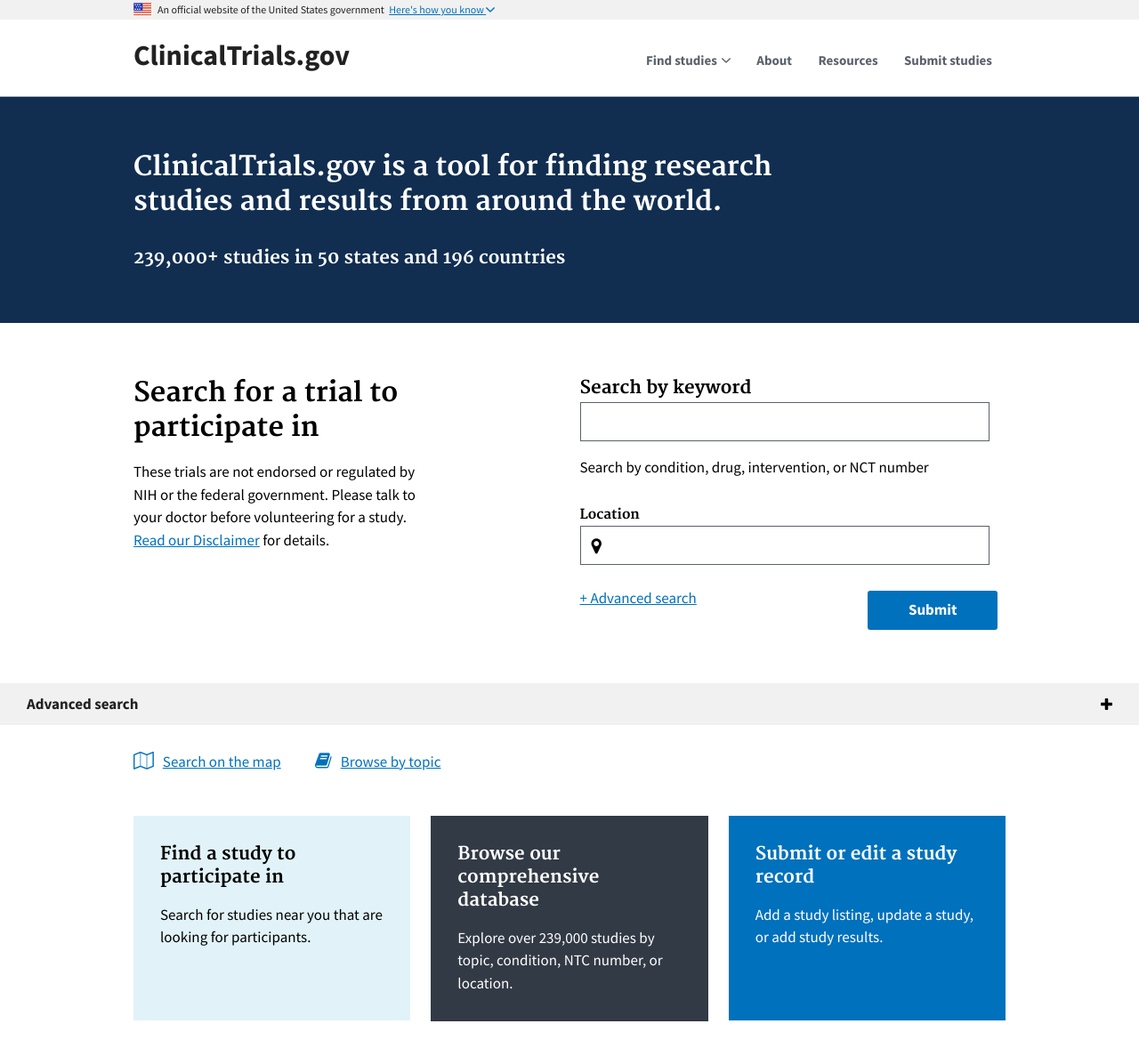
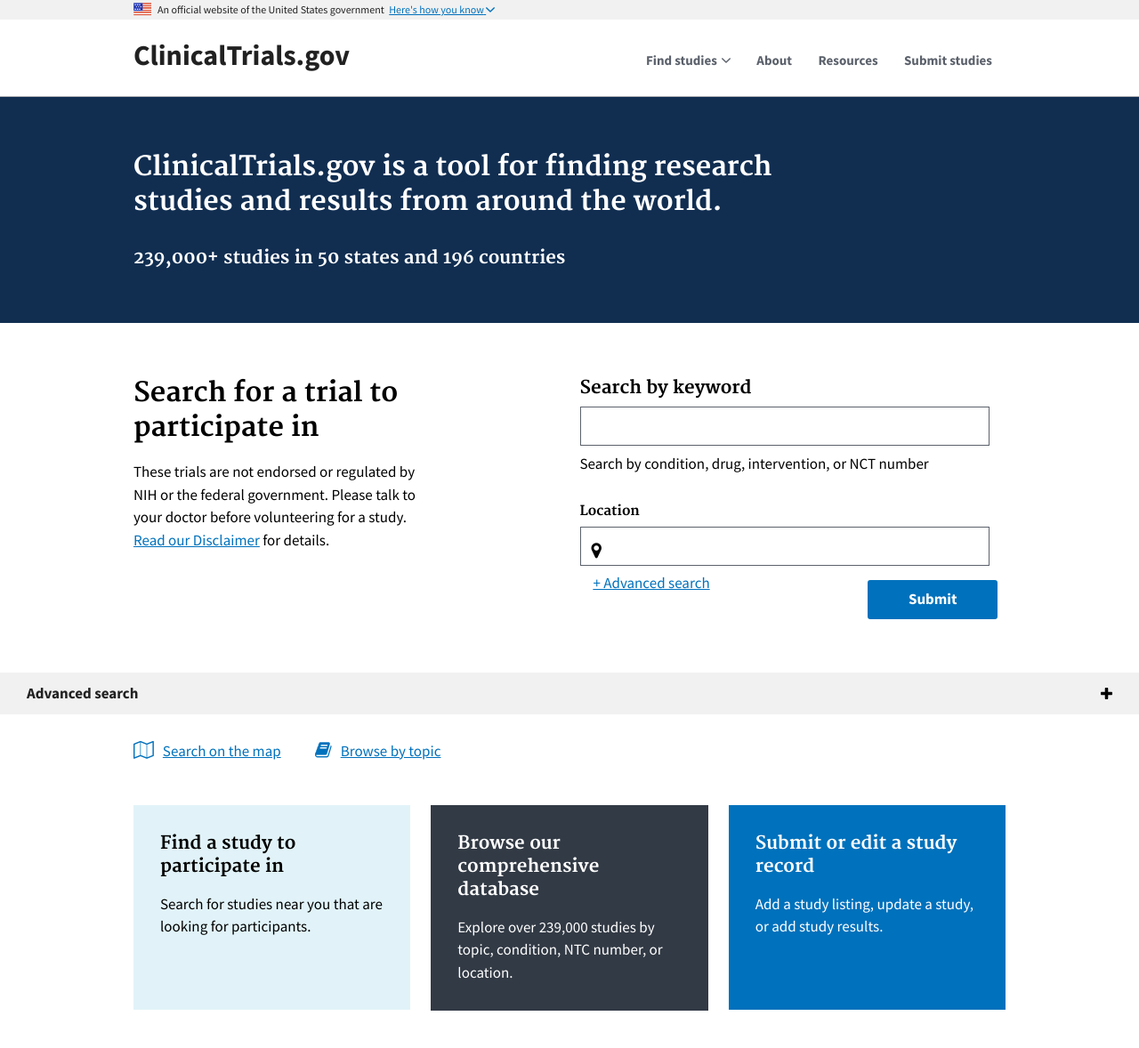
Before and after one commit to 18F/clinical-trials-prototype, a Jekyll site: the page built from index.md, in a window 1280 px wide. Shown: the whole page at 89% size. Built offline with Jekyll 4.4.1, drawn with Linux system fonts in a browser that asks for light colours.

Commit message:
Adjust search form alignment

```diff
--- a/_layouts/base.html
+++ b/_layouts/base.html
@@ -116,13 +116,14 @@
             <form class="form-search" action="">
               <label for="keyword">Search by keyword</label>
               <input id="keyword" name="input-type-text" type="text">
-              <p>Search by condition, drug, intervention, or NCT number</p>
+              <p class="form-help-text">Search by condition, drug, intervention, or NCT number</p>
               <label for="location">Location</label>
               <input id="location" name="input-type-text" type="text">
               <i class="fa fa-map-marker" aria-hidden="true"></i>
+              <a href="#">+ Advanced search</a>
               <input type="submit" value="Submit">
             </form>
-            <a href="#">+ Advanced search</a>
+
           </div>
         </div>
       </section>
--- a/_sass/_custom.scss
+++ b/_sass/_custom.scss
@@ -55,12 +55,20 @@
 }
 
 .form-search {
+  > input {
+    @include margin(8px null);
+  }
+
   input[type="submit"] {
     margin-bottom: 0;
 
     @include media($medium-screen) {
       float: right;
     }
+  }
+
+  .form-help-text {
+    margin-top: 0;
   }
 }
 
```
